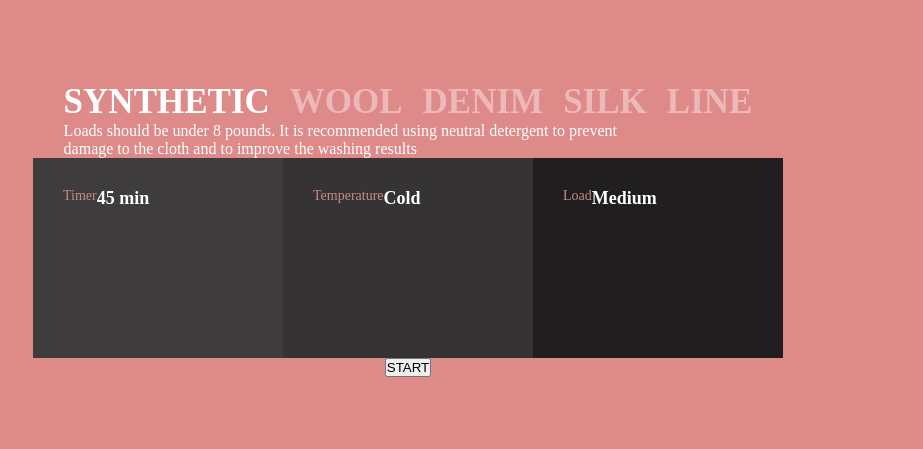
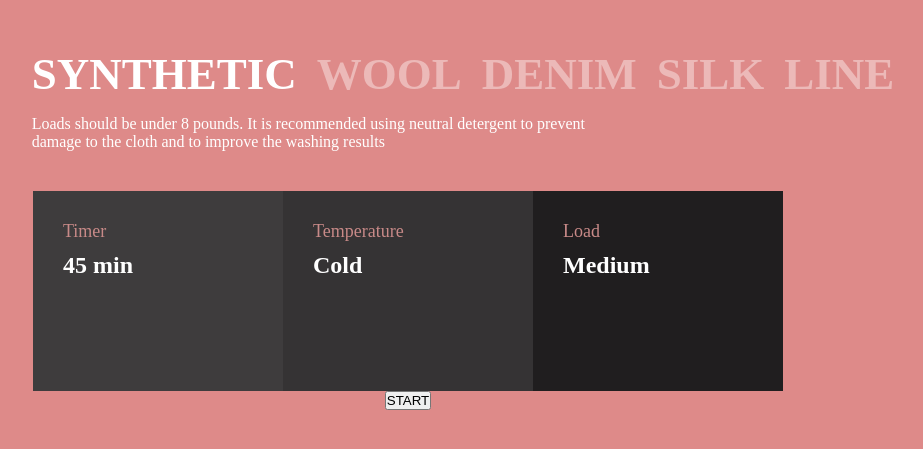
Before and after one commit to Hawa-codes/Loop2-step1, a plain HTML site: page index.html in a window 1280 px wide. Shown: the part 171-620 px from the top of the page, without its empty margins (232-1155 px from the left). Drawn offline with Linux system fonts and the light colour scheme.

Commit message:
Loop2-step1

```diff
--- a/style.css
+++ b/style.css
@@ -20,18 +20,24 @@ body {
     align-items: center;
     text-align: center;
     gap: 20px;
+    margin-bottom: 15px;
+}
+
+.heading {
+    margin-bottom: 40px;
+    margin-left: 110px;
 }
 
 .bold {
     font-weight: bold;
     color: #ffffff;
-    font-size: 35px;
+    font-size: 45px;
 }
 
 .not-bold {
     font-weight: bold;
     color: #ecb9b8;
-    font-size: 35px;
+    font-size: 45px;
 }
 
 .heading p {
@@ -54,7 +60,7 @@ body {
     width: 35%;
     height: 100%;
     display: flex;
-    flex-direction: row;
+    flex-direction: column;
     background-size: cover;
     background-position: center;
 }
@@ -65,7 +71,7 @@ body {
     width: 35%;
     height: 100%;
     display: flex;
-    flex-direction: row;
+    flex-direction: column;
     background-size: cover;
     background-position: center;
 }
@@ -76,19 +82,19 @@ body {
     width: 35%;
     height: 100%;
     display: flex;
-    flex-direction: row;
+    flex-direction: column;
     background-size: cover;
     background-position: center;
 }
 
 .container p {
     color: #c88a88;
-    font-size: 14px;
+    font-size: 18px;
     margin-bottom: 10px;
 }
 
 .container span {
     color: #ffffff;
-    font-size: 18px;
+    font-size: 24px;
     font-weight: bold;
 }
```
